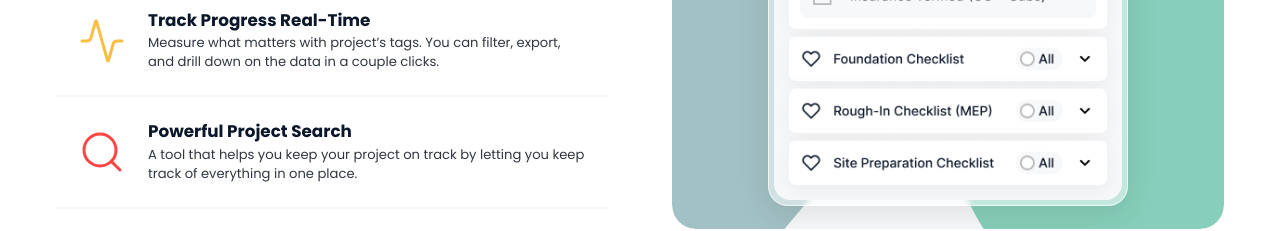
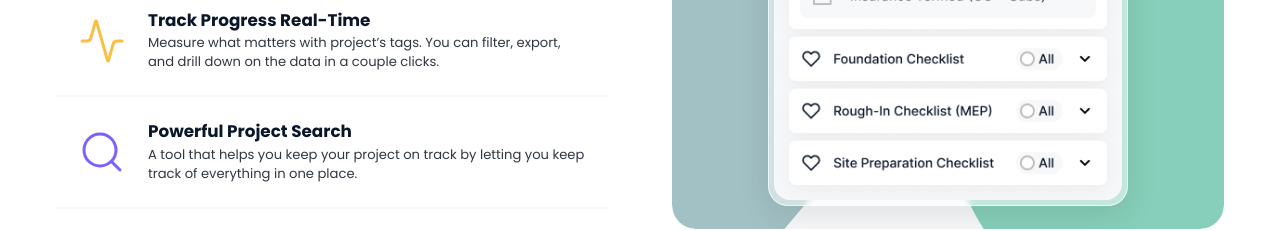
Before and after one commit to dedekysf/Landing-Page, a React (Vite) app: page / in a window 1280 px wide. Shown: the part 2980-3211 px from the top of the page. Built offline with nearby package versions, Linux system fonts and the light colour scheme.

Commit message:
style: change powerful project search tab color to #7B61FF

```diff
--- a/src/components/sections/Features.tsx
+++ b/src/components/sections/Features.tsx
@@ -45,12 +45,12 @@ const Features: React.FC = () => {
             image: featureMyTasks,
         },
         {
-            icon: <Search size={48} color="var(--alert-red)" strokeWidth={1.5} />,
+            icon: <Search size={48} color="#7B61FF" strokeWidth={1.5} />,
             title: "Powerful Project Search",
             desc: "A tool that helps you keep your project on track by letting you keep track of everything in one place.",
-            color: 'var(--alert-red)',
-            bg: 'rgba(255,68,68,0.07)',
-            borderColor: 'rgba(255,68,68,0.25)',
+            color: '#7B61FF',
+            bg: 'rgba(123,97,255,0.07)',
+            borderColor: 'rgba(123,97,255,0.25)',
             blobA: '#00D9A5',
             blobB: '#18A87D',
             image: featureSearch,
```
